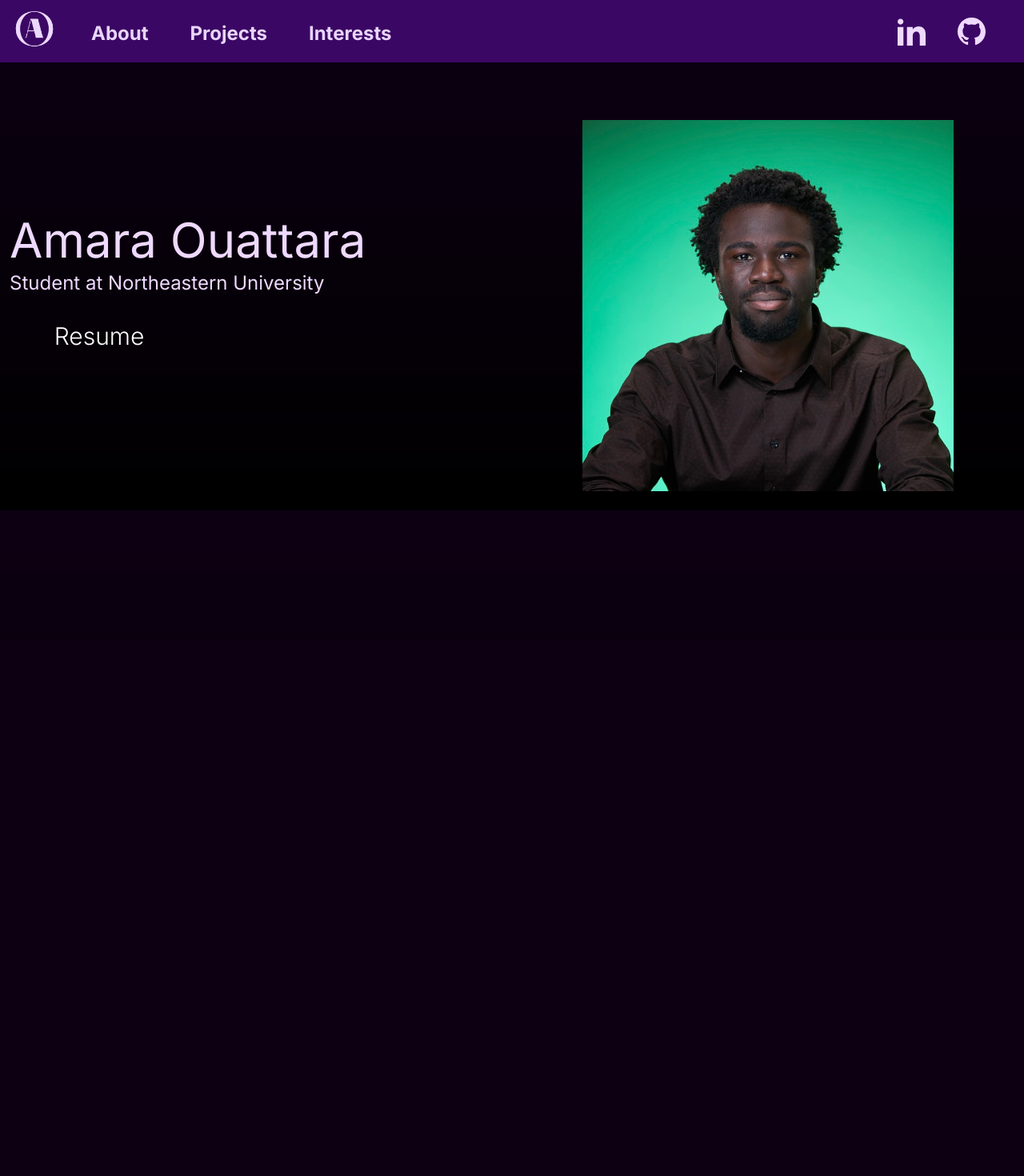
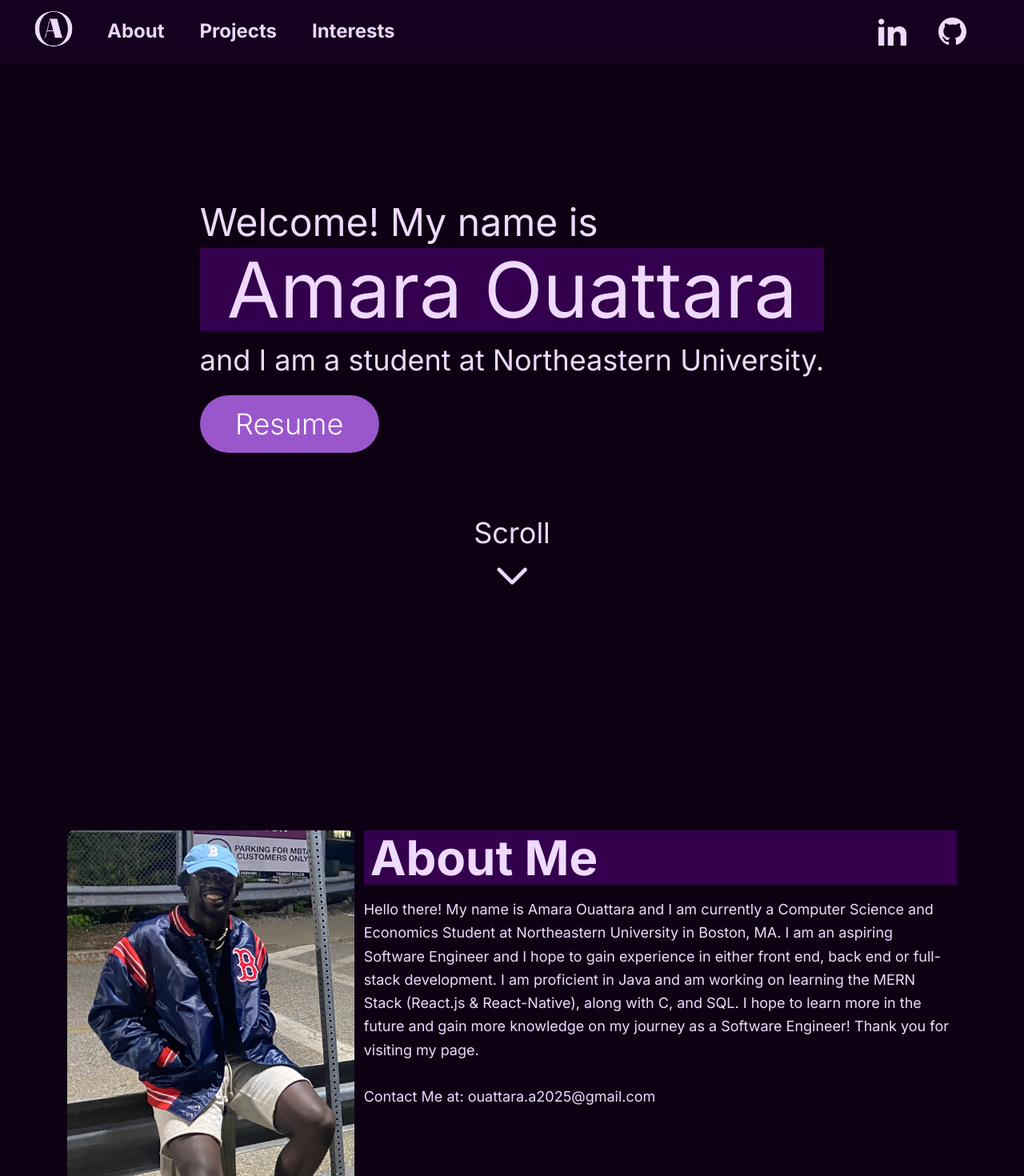
Before and after one commit to ouattaraa23/portfolio-website, a Next.js app: page / in a window 1280 px wide. Shown: the top 1470 px of the page at 80% size. Before the commit the page ends 800 px from the top, so only its background shows below. Built offline with nearby package versions, Linux system fonts and the light colour scheme.

Commit message:
the header is transparent for some f-ing reason, fix tomorrow :)

```diff
--- a/package.json
+++ b/package.json
@@ -18,8 +18,8 @@
     "@types/node": "^20",
     "@types/react": "^18",
     "@types/react-dom": "^18",
-    "postcss": "^8",
-    "tailwindcss": "^3.4.1",
-    "typescript": "^5"
+    "postcss": "^8.4.38",
+    "tailwindcss": "^3.4.4",
+    "typescript": "^5.5.2"
   }
 }
--- a/src/app/globals.css
+++ b/src/app/globals.css
@@ -9,22 +9,17 @@
 }
 
 /* I'll add a dark mode if I really feel like it*/
-@media (prefers-color-scheme: dark) {
+/* @media (prefers-color-scheme: dark) {
   :root {
     --foreground-rgb: 239, 217, 255;
     --background-start-rgb: 13, 0, 19;
     --background-end-rgb: 0, 0, 0;
   }
-}
+} */
 
 body {
   color: rgb(var(--foreground-rgb));
-  background: linear-gradient(
-      to bottom,
-      transparent,
-      rgb(var(--background-end-rgb))
-    )
-    rgb(var(--background-start-rgb));
+  background: rgb(var(--background-start-rgb))
 }
 
 .navLinks a::after {
--- a/src/app/page.tsx
+++ b/src/app/page.tsx
@@ -1,12 +1,14 @@
+import About from "@/components/About";
 import Header from "@/components/Header";
-import Hero from "@/components/Hero";
+import Intro from "@/components/Intro";
 import React from "react";
 
 const Home: React.FC = () => {
   return (
     <>
       <Header />
-      <Hero />
+      <Intro />
+      <About />
     </>
   );
 }
--- /dev/null
+++ b/src/components/About.tsx
@@ -0,0 +1,38 @@
+import Image from 'next/image';
+import React from 'react';
+
+const About: React.FC = () => {
+  return (
+    <section id="about" className="py-20">
+      <div className="max-w-6xl mx-auto px-5">
+        <div className="flex flex-wrap justify-between">
+          <div className="w-full md:w-1/3 pr-0 sm:pr-3">
+            <Image
+              className="rounded-lg"
+              src="/casual.JPG"
+              alt="Another of my photo should be here"
+              width={500}
+              height={500}
+              layout="responsive"
+            />
+          </div>
+          <div className="w-full md:w-2/3 mt-8 md:mt-0">
+            <h2 className="text-6xl font-bold mb-4 bg-accent py-1 px-2">About Me</h2>
+            <p className="text-lg leading-relaxed">
+              Hello there! My name is Amara Ouattara and I am currently a Computer
+              Science and Economics Student at Northeastern University in Boston,
+              MA. I am an aspiring Software Engineer and I hope to gain experience
+              in either front end, back end or full-stack development. I am
+              proficient in Java and am working on learning the MERN Stack (React.js
+              & React-Native), along with C, and SQL. I hope to learn more in the
+              future and gain more knowledge on my journey as a Software Engineer!
+              Thank you for visiting my page. <br /><br />Contact Me at: ouattara.a2025@gmail.com
+            </p>
+          </div>
+        </div>
+      </div>
+    </section>
+  );
+};
+
+export default About;
--- a/src/components/Header.tsx
+++ b/src/components/Header.tsx
@@ -1,11 +1,18 @@
+'use client'
 import Image from 'next/image';
-import React from 'react';
+import React, { useState } from 'react';
 
 const Header: React.FC = () => {
+  const [isOpen, setIsOpen] = useState(false);
+
+  const toggleMenu = () => {
+    setIsOpen(!isOpen);
+  };
+
   return (
-    <nav className="sticky top-0 w-full bg-purple-950 z-1000 flex justify-between items-center px-2 py-1">
+    <nav className="sticky top-0 w-full bg-secondary bg-opacity-100 z-1000 flex justify-between items-center px-8 py-1">
       <div className="flex items-center">
-        <div className="flex items-center">
+        <div className="flex items-center md:mr-8">
           <Image
             src="/AOLogo.png"
             alt="logo"
@@ -13,20 +20,46 @@ const Header: React.FC = () => {
             height={70}
           />
         </div>
-        <ul className="list-none flex gap-5 ml-5 navLinks">
-          <li className="inline text-3xl p-4">
+        <button
+          className="block md:hidden text-purple-200 focus:outline-none ml-4"
+          onClick={toggleMenu}
+        >
+          {isOpen ? (
+            <svg
+              className="w-8 h-8"
+              fill="none"
+              stroke="currentColor"
+              viewBox="0 0 24 24"
+              xmlns="http://www.w3.org/2000/svg"
+            >
+              <path strokeLinecap="round" strokeLinejoin="round" strokeWidth="2" d="M6 18L18 6M6 6l12 12"></path>
+            </svg>
+          ) : (
+            <svg
+              className="w-8 h-8"
+              fill="none"
+              stroke="currentColor"
+              viewBox="0 0 24 24"
+              xmlns="http://www.w3.org/2000/svg"
+            >
+              <path strokeLinecap="round" strokeLinejoin="round" strokeWidth="2" d="M4 6h16M4 12h16m-7 6h7"></path>
+            </svg>
+          )}
+        </button>
+        <ul className={`list-none flex-col md:flex-row md:flex gap-5 navLinks bg-secondary transition-all duration-300 ease-in-out ${isOpen ? 'flex' : 'hidden'} md:flex absolute md:relative top-16 md:top-0 left-0 md:left-auto w-full md:w-auto`}>
+          <li className="text-center md:text-left p-4 md:p-0 mr-6">
             <a href="#about" className="text-2xl text-purple-200 font-bold relative hover:text-purple-400 transition-colors">
               About
               <span className="block w-0 h-1 bg-purple-500 absolute left-0 bottom-0 transition-all duration-500"></span>
             </a>
           </li>
-          <li className="inline text-3xl p-4">
+          <li className="text-center md:text-left p-4 mr-6 md:p-0">
             <a href="#projects" className="text-2xl text-purple-200 font-bold relative hover:text-purple-400 transition-colors">
               Projects
               <span className="block w-0 h-1 bg-purple-500 absolute left-0 bottom-0 transition-all duration-500"></span>
             </a>
           </li>
-          <li className="inline text-3xl p-4">
+          <li className="text-center md:text-left p-4 mr-6 md:p-0">
             <a href="#interests" className="text-2xl text-purple-200 font-bold relative hover:text-purple-400 transition-colors">
               Interests
               <span className="block w-0 h-1 bg-purple-500 absolute left-0 bottom-0 transition-all duration-500"></span>
--- a/src/components/Hero.tsx
+++ /dev/null
@@ -1,34 +0,0 @@
-import Image from 'next/image';
-import React from 'react';
-
-const Hero: React.FC = () => {
-  return (
-    <div className="flex flex-wrap justify-between items-center pt-12 h-full text-primary-light">
-      <div className="flex-1 ml-3 mb-10">
-        <h1 className="text-6xl m-0">Amara Ouattara</h1>
-        <p className="text-2xl mt-2">Student at Northeastern University</p>
-        <a
-          className="block w-56 text-center bg-primary-dark text-white rounded-full text-3xl font-light py-4 mt-4 no-underline hover:bg-primary transition-colors"
-          href="https://docs.google.com/document/d/1Inr80aMMy_oGIVsrWLbuVUYXd8GU7Z5wmUKKno9WWic/edit?usp=share_link"
-          download="Amara_Ouattara_Resume.pdf"
-          target="_blank"
-          rel="noopener noreferrer"
-        >
-          Resume
-        </a>
-      </div>
-      <div className="flex-1 max-w-xl">
-        <Image
-          className="w-full max-w-lg p-6 rounded-lg object-cover"
-          src="/headshot.JPG"
-          alt="My photo should be here"
-          width={500}
-          height={500}
-          layout="responsive"
-        />
-      </div>
-    </div>
-  );
-};
-
-export default Hero;
--- /dev/null
+++ b/src/components/Intro.tsx
@@ -0,0 +1,42 @@
+import React from 'react';
+
+const Intro: React.FC = () => {
+  return (
+    <div className="relative min-h-screen flex justify-center items-start pt-20 mt-20">
+      <div className="text-center px-4">
+        <div className="text-left py-2">
+          <p className="text-xl sm:text-2xl md:text-3xl lg:text-4xl xl:text-5xl mt-2">Welcome! My name is</p>
+        </div>
+        <h1 className="text-4xl sm:text-5xl md:text-6xl lg:text-7xl xl:text-8xl m-0 bg-accent py-1 px-2">Amara Ouattara</h1>
+        <div className="text-left py-2">
+          <p className="text-lg sm:text-xl md:text-2xl lg:text-3xl xl:text-4xl mt-2">and I am a student at Northeastern University.</p>
+        </div>
+        <a
+          className="block w-56 text-center bg-primary-dark text-white rounded-full text-lg sm:text-xl md:text-2xl lg:text-3xl xl:text-4xl font-light py-4 mt-4 no-underline hover:bg-primary transition-colors"
+          href="https://docs.google.com/document/d/1Inr80aMMy_oGIVsrWLbuVUYXd8GU7Z5wmUKKno9WWic/edit?usp=share_link"
+          download="Amara_Ouattara_Resume.pdf"
+          target="_blank"
+          rel="noopener noreferrer"
+        >
+          Resume
+        </a>
+      </div>
+      <div className="absolute bottom-1/4 left-1/2 transform -translate-x-1/2">
+        <div className="flex flex-col items-center">
+          <span className="animate-bounce text-lg sm:text-xl md:text-2xl lg:text-3xl xl:text-4xl">Scroll</span>
+          <svg
+            className="animate-bounce w-6 h-6 sm:w-8 sm:h-8 md:w-10 md:h-10 lg:w-12 lg:h-12 xl:w-14 xl:h-14 mt-2"
+            fill="none"
+            stroke="currentColor"
+            viewBox="0 0 24 24"
+            xmlns="http://www.w3.org/2000/svg"
+          >
+            <path strokeLinecap="round" strokeLinejoin="round" strokeWidth="2" d="M19 9l-7 7-7-7"></path>
+          </svg>
+        </div>
+      </div>
+    </div>
+  );
+};
+
+export default Intro;
--- a/tailwind.config.ts
+++ b/tailwind.config.ts
@@ -7,12 +7,24 @@ const config: Config = {
     "./src/app/**/*.{js,ts,jsx,tsx,mdx}",
   ],
   theme: {
+    container: {
+      center: true,
+      padding: '1.5rem',
+    },
     extend: {
-      backgroundImage: {
-        "gradient-radial": "radial-gradient(var(--tw-gradient-stops))",
-        "gradient-conic":
-          "conic-gradient(from 180deg at 50% 50%, var(--tw-gradient-stops))",
-      },
+      colors: {
+        primary: {
+          light: '#EFD9FF',
+          DEFAULT: '#cd86ff',
+          dark: '#9a57cc',
+        },
+        secondary: {
+          light: '#d6dbdc',
+          DEFAULT: '#15001f',
+          dark: '#0f0014',
+        },
+        accent: '#34004d',
+      }
     },
   },
   plugins: [],
```
Also changed, not shown: public/casual.JPG (added), 1 other file (tests, documents, lock files or other folders).
